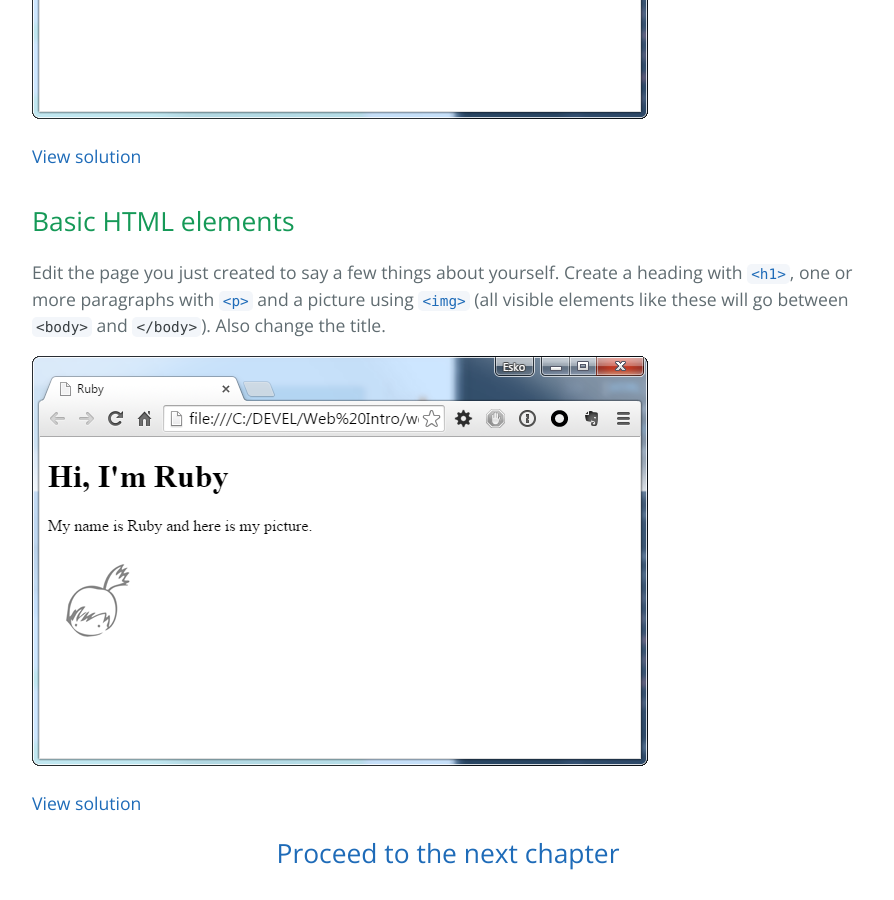
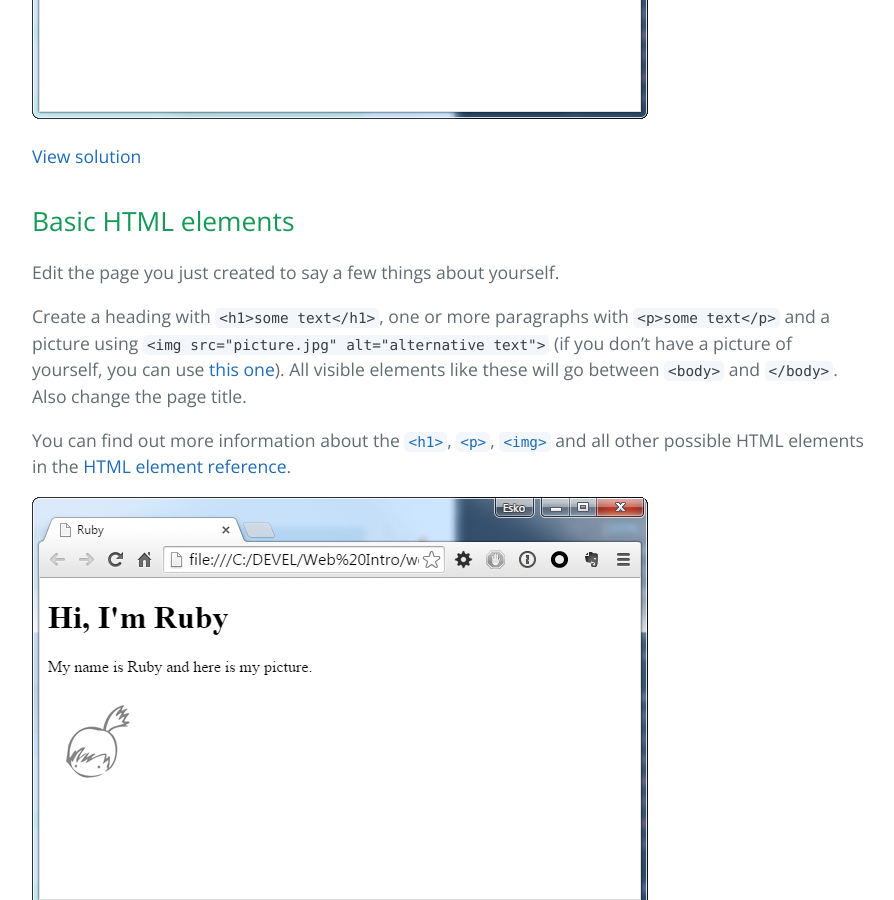
Before and after one commit to luontola/web-intro, a Jekyll site: the page built from html.md, in a window 1280 px wide and 900 px high, scrolled down 1449 px. Shown: the whole window, without its empty margins (192-1086 px from the left). Built offline with Jekyll 4.4.1, drawn with Linux system fonts in a browser that asks for light colours; Markdown is read by kramdown in place of the engine named in the settings.

Commit message:
Better examples of basic HTML elements

```diff
--- a/html.md
+++ b/html.md
@@ -40,7 +40,11 @@ It should look like this:
 
 ## Basic HTML elements
 
-Edit the page you just created to say a few things about yourself. Create a heading with [`<h1>`][html-h1], one or more paragraphs with [`<p>`][html-p] and a picture using [`<img>`][html-img] (all visible elements like these will go between `<body>` and `</body>`). Also change the title.
+Edit the page you just created to say a few things about yourself.
+
+Create a heading with `<h1>some text</h1>`, one or more paragraphs with `<p>some text</p>` and a picture using `<img src="picture.jpg" alt="alternative text">` (if you don't have a picture of yourself, you can use [this one](http://railsgirls.com/images/ruby-100.png)). All visible elements like these will go between `<body>` and `</body>`. Also change the page title.
+
+You can find out more information about the [`<h1>`][html-h1], [`<p>`][html-p], [`<img>`][html-img] and all other possible HTML elements in the [HTML element reference][html-elements].
 
 ![Basic HTML Elements](/screenshots/html-basics.png)
 
```
